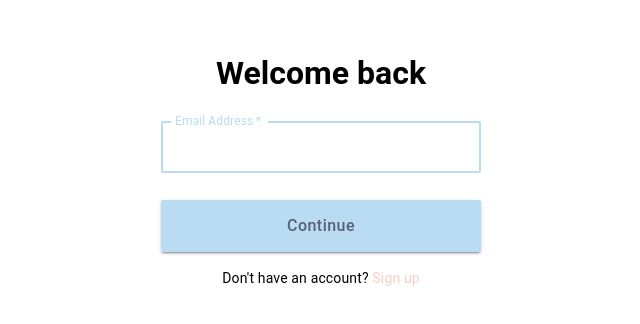
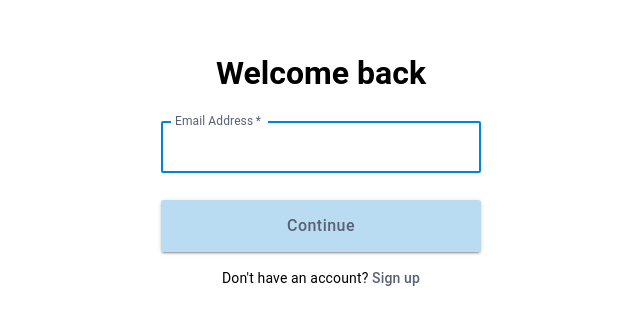
Before and after one commit to arthurjis/nplace_llm, a React (Create React App) app in the folder web_chat/: page /en/login in a window 1280 px wide. Shown: the part 198-522 px from the top of the page, without its empty margins (319-959 px from the left). Built offline with nearby package versions, Linux system fonts and the light colour scheme.

Commit message:
Update Login/Signup

```diff
--- a/web_chat/src/components/Input.js
+++ b/web_chat/src/components/Input.js
@@ -2,6 +2,7 @@ import React, { useState } from 'react';
 import { IconButton, TextField, Box } from '@mui/material';
 import MenuIcon from '@mui/icons-material/Menu';
 import SendIcon from '@mui/icons-material/Send';
+
 
 function Input({ onSendMessage, handleMenuClick }) {
   const [message, setMessage] = useState('');
@@ -33,7 +34,8 @@ function Input({ onSendMessage, handleMenuClick }) {
         margin: '0.5em 1.5em 0.5em',   // To finetune
         borderStyle: 'none',
         borderRadius: '24pt',   // To finetune
-        backgroundColor: '#F4E8D9',   // To finetune
+        // backgroundColor: '#F4E8D9',   // To finetune
+        backgroundColor: 'primary.main',   // To finetune
       }}
     >
       <IconButton
--- a/web_chat/src/components/Login.js
+++ b/web_chat/src/components/Login.js
@@ -92,6 +92,22 @@ function Login({ onLogin }) {
                                 }}
                                 error={!!emailError}
                                 helperText={<HelperText error={!!emailError}>{emailError}</HelperText>}
+                                sx={{
+                                    '.MuiOutlinedInput-root': {
+                                        '& fieldset': {
+                                            borderColor: 'primary.main',
+                                        },
+                                        '&.Mui-focused fieldset': {
+                                            borderColor: 'primary.dark',
+                                        },
+                                    },
+                                    '.MuiInputLabel-root': {
+                                        color: 'primary.contrastText',
+                                    },
+                                    '.MuiInputLabel-root.Mui-focused': {
+                                        color: 'primary.contrastText',
+                                    },
+                                }}
                             />
                         </>
                     ) : (
@@ -155,13 +171,29 @@ function Login({ onLogin }) {
                                 }}
                                 error={!!loginError}
                                 helperText={<HelperText error={!!loginError}>{loginError}</HelperText>}
+                                sx={{
+                                    '.MuiOutlinedInput-root': {
+                                        '& fieldset': {
+                                            borderColor: 'primary.main',
+                                        },
+                                        '&.Mui-focused fieldset': {
+                                            borderColor: 'primary.dark',
+                                        },
+                                    },
+                                    '.MuiInputLabel-root': {
+                                        color: 'primary.contrastText',
+                                    },
+                                    '.MuiInputLabel-root.Mui-focused': {
+                                        color: 'primary.contrastText',
+                                    },
+                                }}
                             />
                         </>
                     )}
                     {step === 2 && (
                         // TODO implement forgot password
                         <Box pt={0.6}>
-                            <Link component={RouterLink} to={`/${lang}/register`} color="primary" variant="body2" style={{ textTransform: 'none', backgroundColor: 'transparent', textDecoration: 'none' }}>
+                            <Link component={RouterLink} to={`/${lang}/register`} color="primary.contrastText" variant="body2" style={{ textTransform: 'none', backgroundColor: 'transparent', textDecoration: 'none', fontWeight: 500 }}>
                                 {t('login.forgotPassword')}
                             </Link>
                         </Box>
@@ -171,9 +203,14 @@ function Login({ onLogin }) {
                             type="submit"
                             fullWidth
                             variant="contained"
-                            color="primary"
                             disabled={isLoading}
-                            style={{ height: "52px", borderRadius: 2, textTransform: 'none', fontSize: '16px' }}
+                            sx={{
+                                height: '52px',
+                                borderRadius: '2pt',
+                                textTransform: 'none',
+                                fontSize: '16px',
+                                bgcolor: 'primary.main',
+                            }}
                         >
                             {t('login.continue')}
                         </Button>
@@ -181,7 +218,7 @@ function Login({ onLogin }) {
                     <Box pt={2}>
                         <Typography variant="body2">
                             {t('login.dontHaveAccount')}{' '}
-                            <Link component={RouterLink} to={`/${lang}/register`} variant="body2" color="secondary" style={{ textTransform: 'none', backgroundColor: 'transparent', textDecoration: 'none' }}>
+                            <Link component={RouterLink} to={`/${lang}/register`} variant="body2" color="primary.contrastText" style={{ textTransform: 'none', backgroundColor: 'transparent', textDecoration: 'none', fontWeight: 500  }}>
                                 {t('login.signUp')}
                             </Link>
                         </Typography>
```
